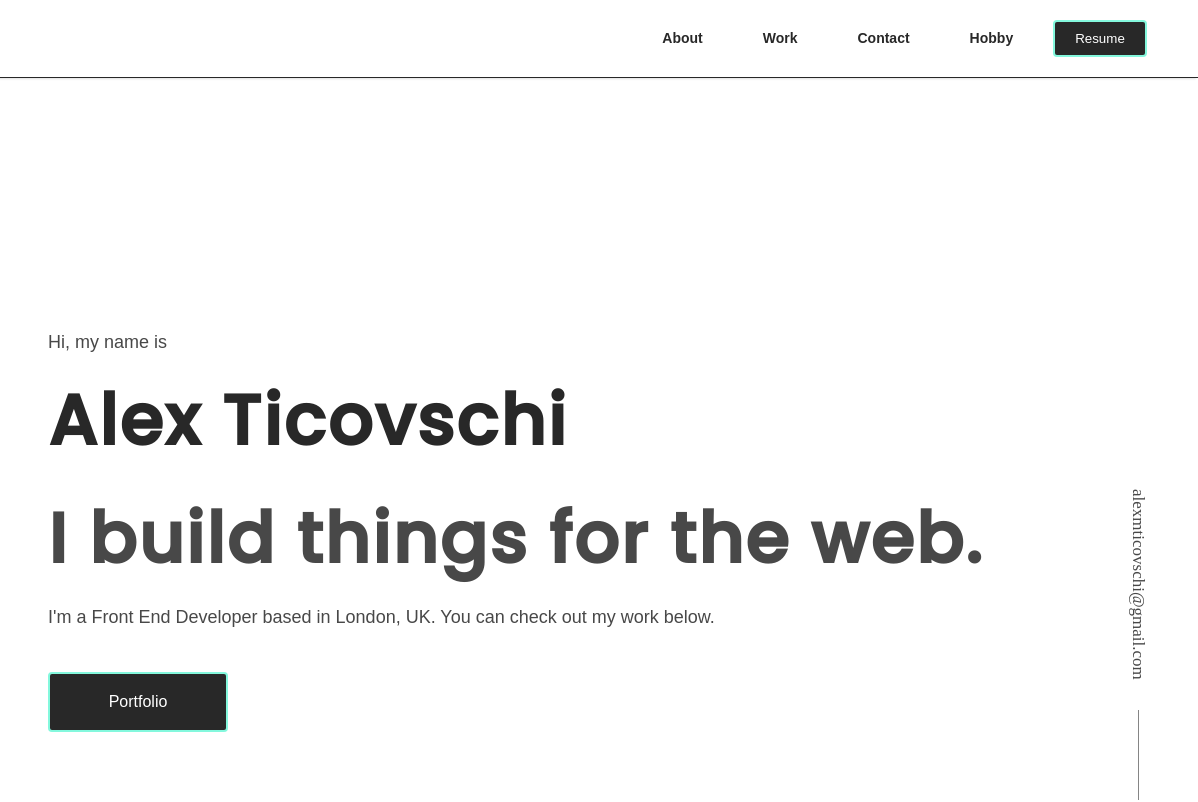
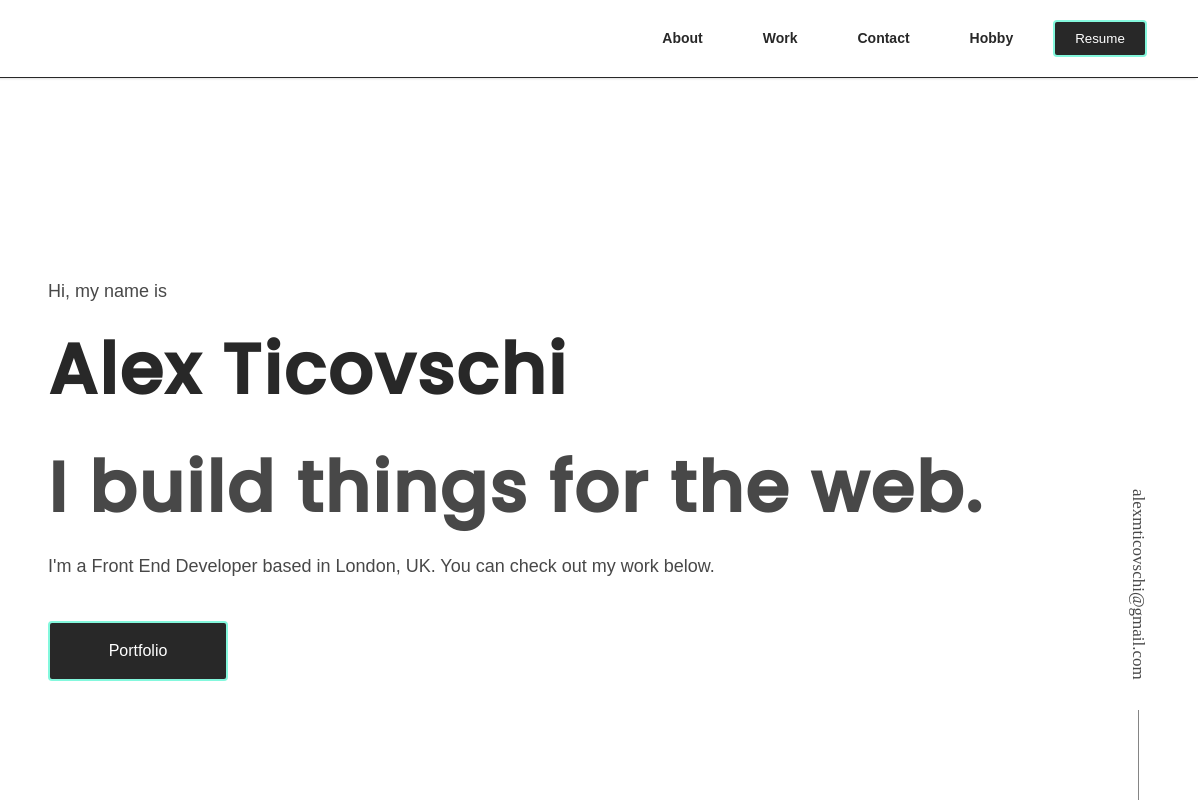
Before and after one commit to alexticovschi/portfolio, a Gatsby site: page / in a window 1280 px wide. Shown: the top 802 px of the page, 82-1280 px from the left. Built offline with nearby package versions, Linux system fonts and the light colour scheme; Gatsby itself is replaced by a stand-in of ours.

Commit message:
Hero component style tweak

```diff
--- a/src/components/Hero/hero.scss
+++ b/src/components/Hero/hero.scss
@@ -9,7 +9,7 @@
 
   &__content {
     display: grid;
-    padding: 10% 0;
+    padding: 5% 0;
 
     p {
       font-size: 1.8rem;
```
